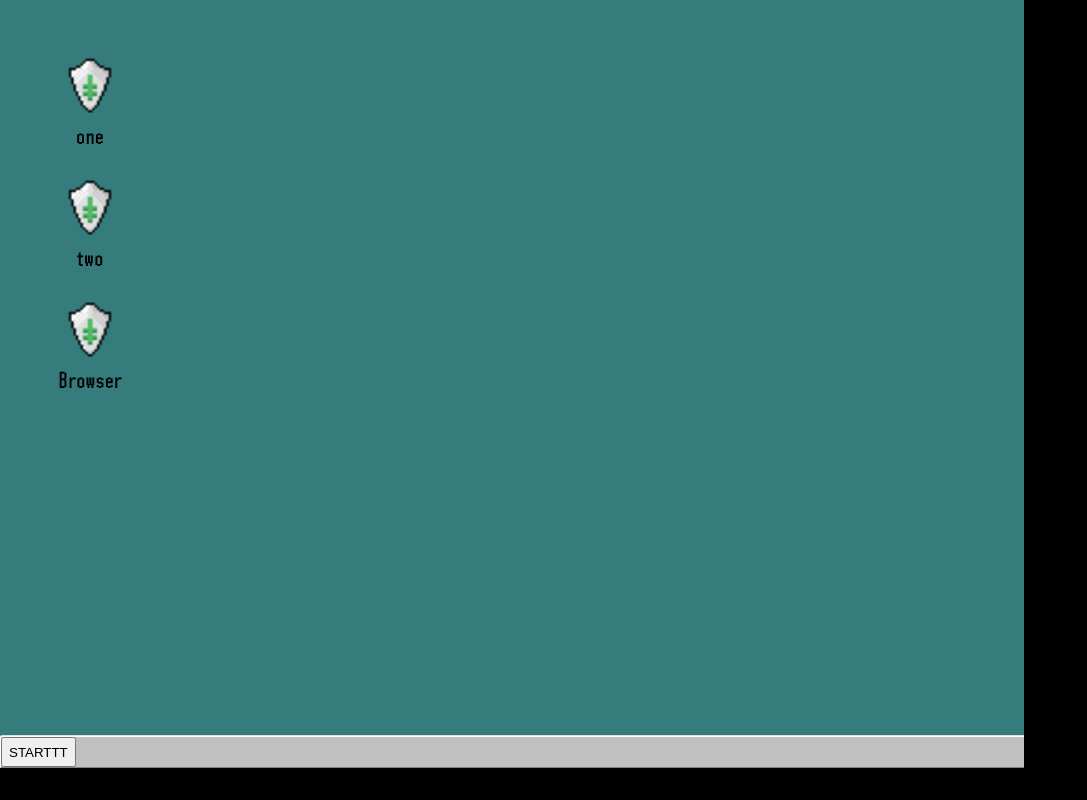
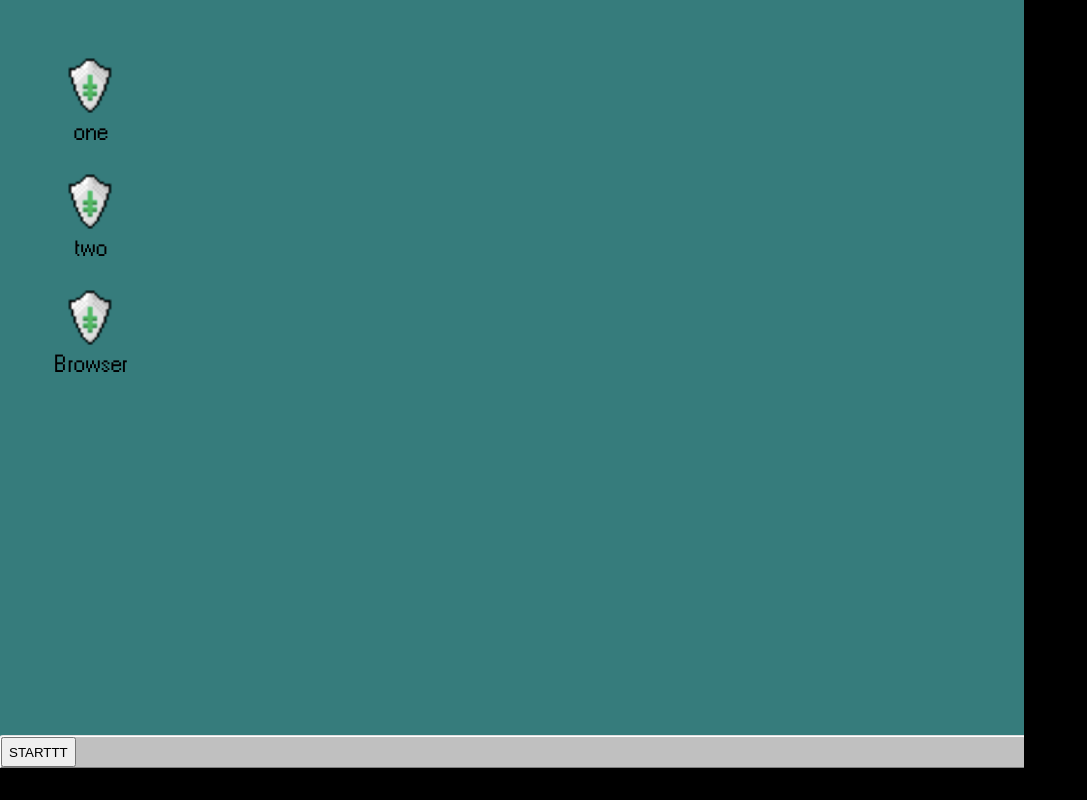
Before and after one commit to bugvevo/angular-KOL, an Angular app: page / in a window 1280 px wide. Shown: the whole page, without its empty margins (0-1087 px from the left). Built offline with nearby package versions, Linux system fonts and the light colour scheme.

Commit message:
Change the font back to MS Sans Serif for readability.

```diff
--- a/src/styles.scss
+++ b/src/styles.scss
@@ -1,13 +1,13 @@
 @use './styles/colors.scss';
 
 @font-face {
-    font-family: 'SH Pinscher';
-    src: url('./styles/SHPinscher-Regular.otf') format('opentype');
+    font-family: 'MS Sans Serif';
+    src: url('./styles/ms-sans-serif-1.ttf') format('opentype');
 }
 
 html {
-    font-family: 'SH Pinscher';
-    font-size: 18pt;
+    font-family: 'MS Sans Serif';
+    font-size: 16pt;
     background-color: black;
 }
 
```
